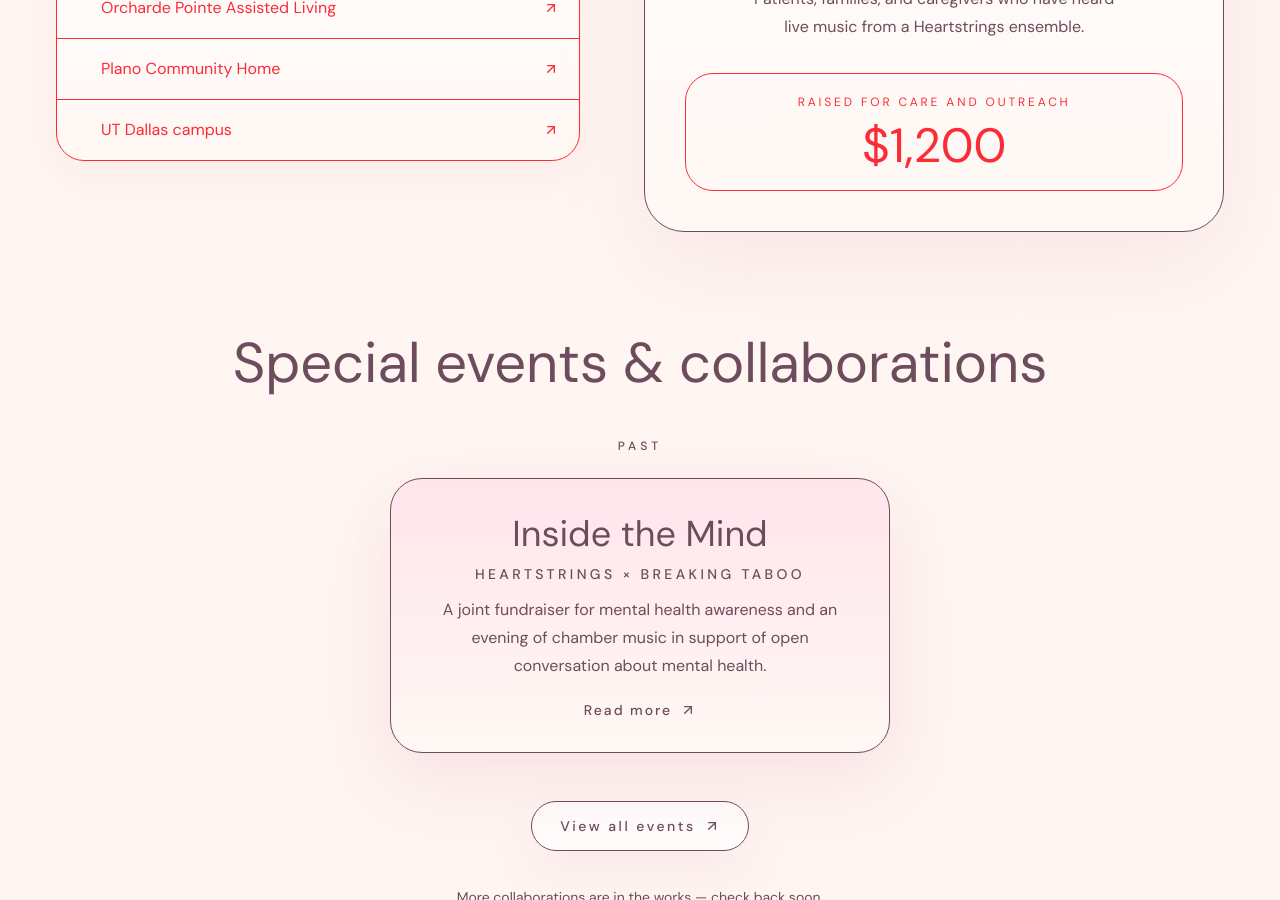
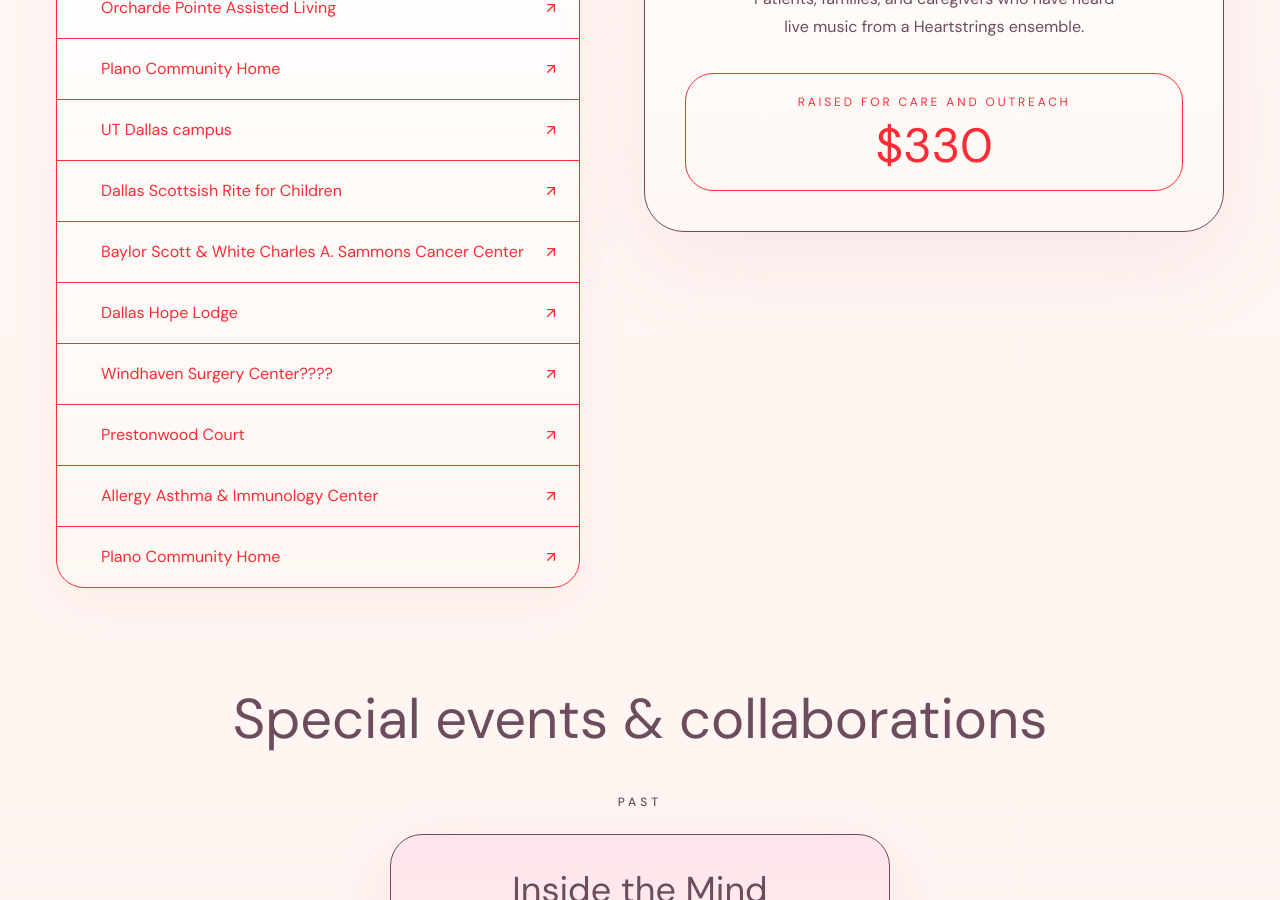
Before and after one commit to JMANY42/heartstrings-website, a React (Vite) app in the folder frontend/: page / in a window 1280 px wide. Shown: the part 4520-5420 px from the top of the page. Built offline with nearby package versions, Linux system fonts and the light colour scheme; no server answers.

Commit message:
locations

```diff
--- a/frontend/src/components/Impact.tsx
+++ b/frontend/src/components/Impact.tsx
@@ -13,7 +13,7 @@
 // the real totals before this goes live.
 // ---------------------------------------------------------------------------
 const patientsUplifted = 250
-const amountRaised = 1200
+const amountRaised = 330
 
 const locations = [
   {
@@ -32,6 +32,34 @@
     name: 'UT Dallas campus',
     href: 'https://www.utdallas.edu/',
   },
+  {
+    name: 'Dallas Scottsish Rite for Children',
+    href: 'https://scottishriteforchildren.org/'
+  },
+  {
+    name: 'Baylor Scott & White Charles A. Sammons Cancer Center',
+    href: 'https://www.bswhealth.com/locations/sammons-cancer-center-dallas'
+  },
+  {
+    name: 'Dallas Hope Lodge',
+    href: 'https://www.cancer.org/support-programs-and-services/patient-lodging/hope-lodge/dallas.html'
+  },
+  {
+    name: 'Windhaven Surgery Center????',
+    href: 'https://www.windhavensurgery.com/'
+  },
+  {
+    name: 'Prestonwood Court',
+    href: 'https://www.prestonwoodcourt.com/'
+  },
+  {
+    name: 'Allergy Asthma & Immunology Center',
+    href: 'https://murphyplanoallergy.com/'
+  },
+  {
+    name: 'Plano Community Home',
+    href: 'https://www.planocommunityhome.org/'
+  }
 ]
 
 const fadeUp = {
```
